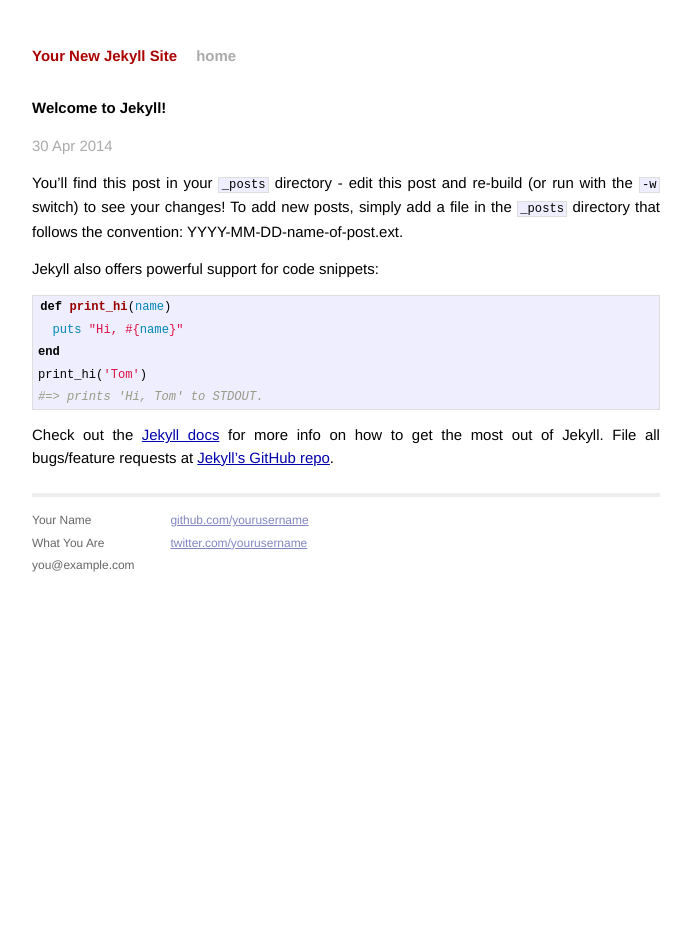
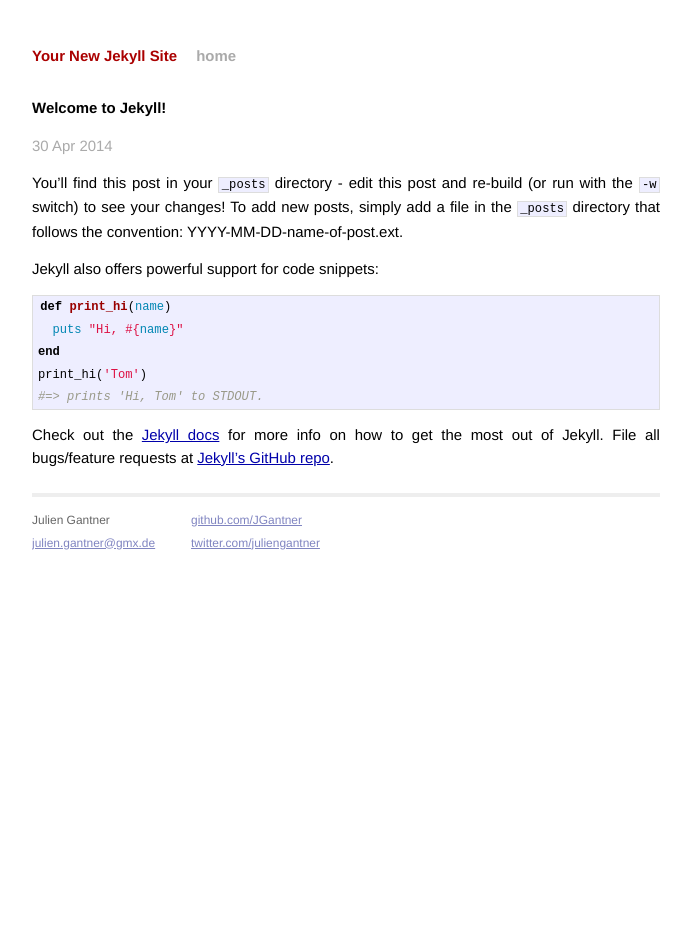
Before and after one commit to JGantner/JGantner.github.io, a Jekyll site: the page built from _posts/2014-04-30-welcome-to-jekyll.markdown, in a window 1280 px wide. Shown: the whole page, without its empty margins (294-985 px from the left). Built offline with Jekyll 4.4.1, drawn with Linux system fonts in a browser that asks for light colours; Markdown is read by kramdown in place of the engine named in the settings.

Commit message:
added contact info

```diff
--- a/_layouts/default.html
+++ b/_layouts/default.html
@@ -26,15 +26,14 @@
           <div class="footer">
             <div class="contact">
               <p>
-                Your Name<br />
-                What You Are<br />
-                you@example.com
+                Julien Gantner<br />
+                <a href="mailto:julien.gantner@gmx.de">julien.gantner@gmx.de</a>
               </p>
             </div>
             <div class="contact">
               <p>
-                <a href="https://github.com/yourusername">github.com/yourusername</a><br />
-                <a href="https://twitter.com/yourusername">twitter.com/yourusername</a><br />
+                <a href="https://github.com/JGantner">github.com/JGantner</a><br />
+                <a href="https://twitter.com/juliengantner">twitter.com/juliengantner</a><br />
               </p>
             </div>
           </div>
```
